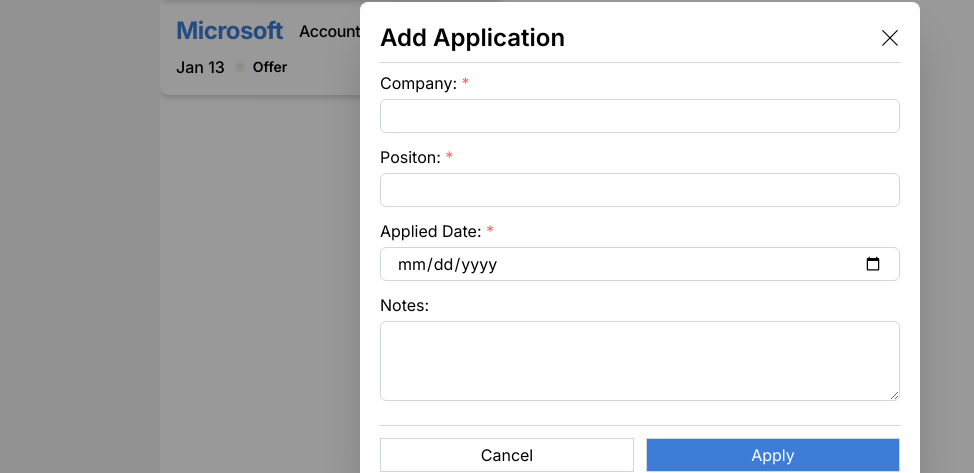
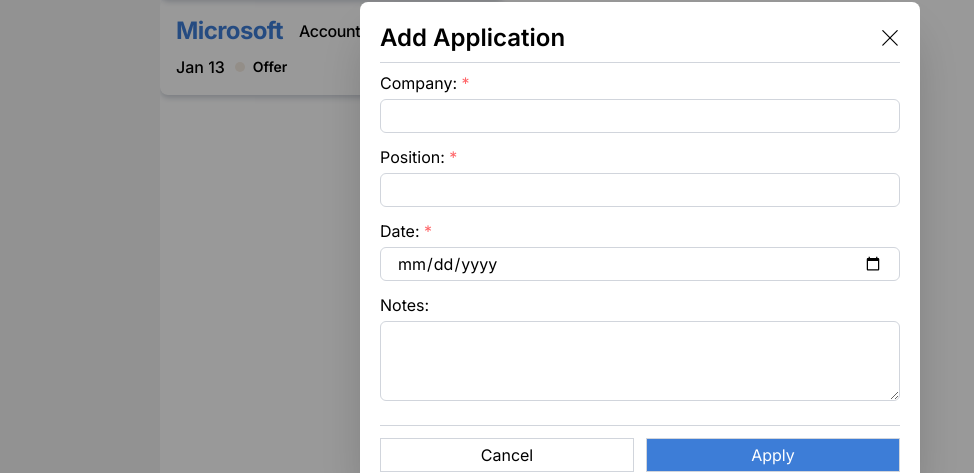
Before and after one commit to Dev-EthanR/Job-Tracker, a React (Vite) app: page / in a window 1280 px wide. Both pictures are taken after typing "Sample" into the empty fields and a click on the button "Add Appplication". Shown: the part 153-626 px from the top of the page, without its empty margins (0-974 px from the left). Built offline with nearby package versions, Linux system fonts and the light colour scheme.

Commit message:
refactor: add Modal

```diff
--- a/src/components/features/AddModal.tsx
+++ b/src/components/features/AddModal.tsx
@@ -1,5 +1,5 @@
 import { zodResolver } from "@hookform/resolvers/zod";
-import { useForm } from "react-hook-form";
+import { useForm, type FieldError } from "react-hook-form";
 import { z } from "zod";
 import close from "../../assets/icons/menu-close.svg";
 import useAddModal from "../../hooks/useAddModal";
@@ -15,6 +15,13 @@ const schema = z.object({
 
 type FormDataShape = z.infer<typeof schema>;
 
+interface FormFields {
+  name: string;
+  key: keyof FormDataShape;
+  type: string;
+  error?: FieldError;
+}
+
 const AddModal = () => {
   const {
     register,
@@ -25,15 +32,21 @@ const AddModal = () => {
     resolver: zodResolver(schema),
   });
   const { modalOpen, setModalOpen } = useAddModal();
+  const { setData } = useData();
   usePreventScroll(modalOpen);
-  const { setData } = useData();
 
   if (!modalOpen) return null;
   const onSubmit = (data: FormDataShape) => {
+    setData((prevData) => [...prevData, data]);
     reset();
-    setData((prevData) => [...prevData, data]);
     setModalOpen(false);
   };
+
+  const inputForm: FormFields[] = [
+    { name: "Company", key: "company", type: "text", error: errors.company },
+    { name: "Position", key: "position", type: "text", error: errors.position },
+    { name: "Date", key: "date", type: "date", error: errors.date },
+  ];
 
   return (
     <>
@@ -48,53 +61,26 @@ const AddModal = () => {
           </button>
         </div>
         <div>
-          <label className="flex justify-between" htmlFor="company">
+          {inputForm.map((input) => (
+            <div key={input.key}>
+              <label className="flex justify-between" htmlFor={input.key}>
                 <span>
-              Company: <span className="text-red-400">*</span>
+                  {input.name}: <span className="text-red-400">*</span>
                 </span>
-            {errors.company && (
-              <span className="text-red-400">{errors.company.message}</span>
+                {input.error && (
+                  <span className="text-red-400">{input.error.message}</span>
                 )}
               </label>
               <input
                 className="border-gray-300 border rounded-md mt-1 mb-3 h-8 w-full p-4 focus:outline-gray-400"
-            id="company"
-            type="text"
-            {...register("company")}
+                id={input.key}
+                type={input.type}
+                {...register(input.key)}
                 aria-required
                 autoComplete="off"
               />
-          <label className="flex justify-between" htmlFor="position">
-            <span>
-              Positon: <span className="text-red-400">*</span>
-            </span>
-            {errors.position && (
-              <span className="text-red-400">{errors.position.message}</span>
-            )}
-          </label>
-          <input
-            className="border-gray-300 border rounded-md mt-1 mb-3 h-8 w-full p-4 focus:outline-gray-400"
-            id="position"
-            {...register("position")}
-            type="text"
-            aria-required
-            autoComplete="off"
-          />
-          <label className="flex justify-between" htmlFor="date">
-            <span>
-              Applied Date: <span className="text-red-400">*</span>
-            </span>
-            {errors.date && (
-              <span className="text-red-400">{errors.date.message}</span>
-            )}
-          </label>
-          <input
-            className="border-gray-300 border rounded-md mt-1 mb-3 h-8 w-full p-4 focus:outline-gray-400"
-            id="date"
-            {...register("date")}
-            type="date"
-            aria-required
-          />
+            </div>
+          ))}
           <label htmlFor="notes">Notes:</label>
           <textarea
             id="notes"
```
Lines whose indentation alone changed are shown as unchanged.
